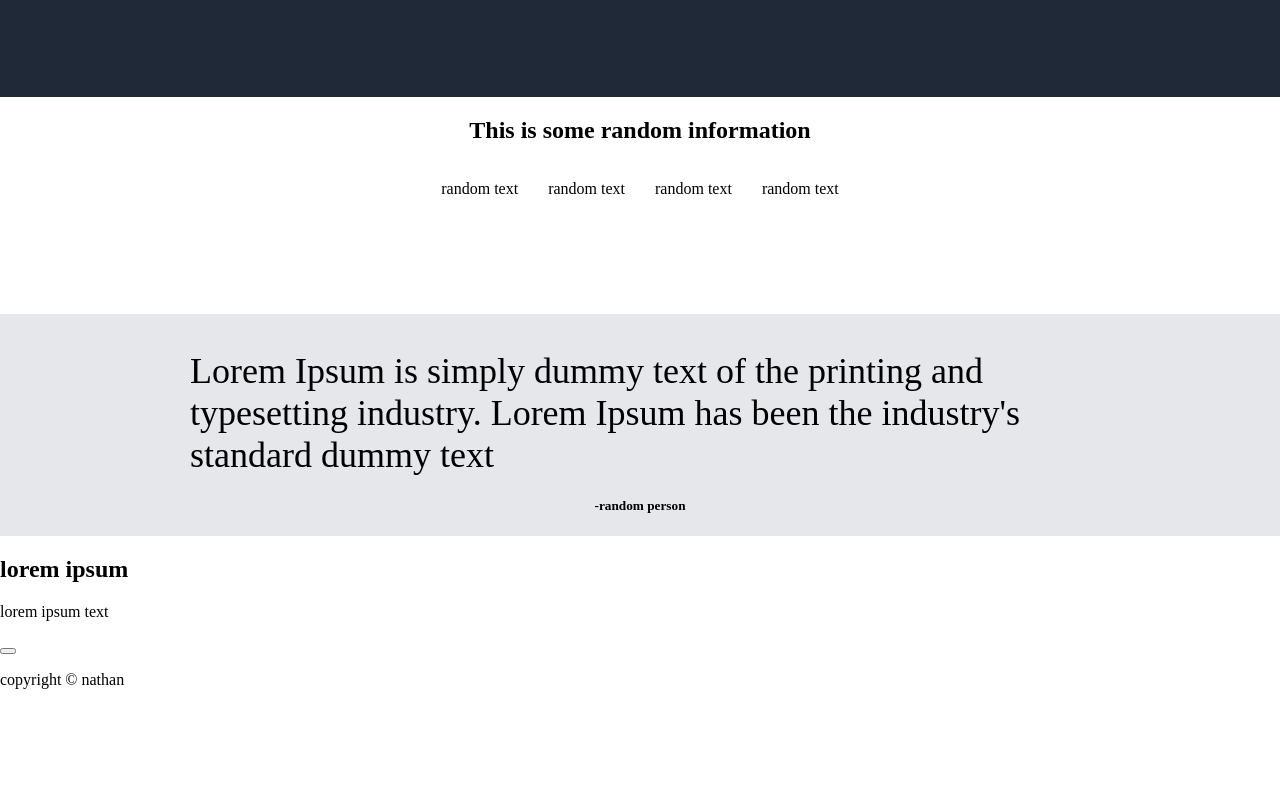
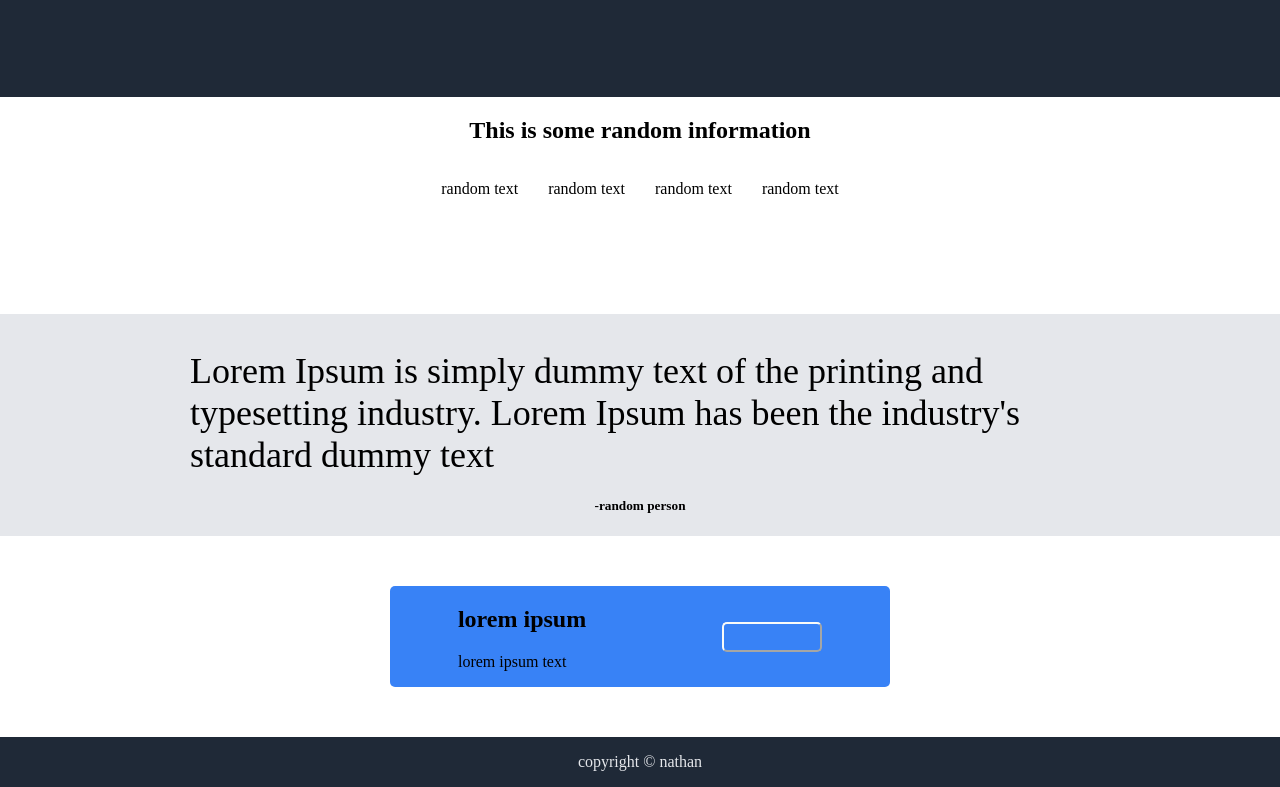
Before and after one commit to tatsuya98/landing-page-odin, a plain HTML site: page index.html in a window 1280 px wide. Shown: the part 213-1000 px from the top of the page. Before the commit the page ends 918 px from the top, so only its background shows below. Drawn offline with Linux system fonts and the light colour scheme.

Commit message:
completed section four and footer

```diff
--- a/index.html
+++ b/index.html
@@ -56,7 +56,7 @@
       <h5>-random person</h5>
     </div>
       <div class="sectionFour">
-        <div class="roundFrame">
+        <div>
           <h2>lorem ipsum</h2>
           <p>lorem ipsum text</p>
         </div>
--- a/styles.css
+++ b/styles.css
@@ -86,3 +86,37 @@ gap: 30px;
     margin-bottom: 0;
     font-size: 36px;
 }
+
+/* SECTION FOUR */
+.sectionFour{
+    display: flex;
+    width: 500px;
+    justify-content: space-around;
+    margin: 50px auto;
+    background-color: #3882f6;
+    border-radius: 5px;
+}
+.sectionFour > h2{
+    color: #f9faf8;
+    margin-bottom: 0;
+}
+.sectionFour > p{
+    color: #e5e7eb;
+    margin-top: 0;
+}
+#buttonTwo{
+    align-self: center;
+    width: 100px;
+    height: 30px;
+    background-color: #3882f6;
+    color: #f9faf8;
+    border-radius: 5px;
+    border-color: #f9faf8;
+}
+
+/* Footer */
+.footer{
+    text-align: center;
+    background-color: #1f2937;
+    color: #e5e7eb;
+}
```
